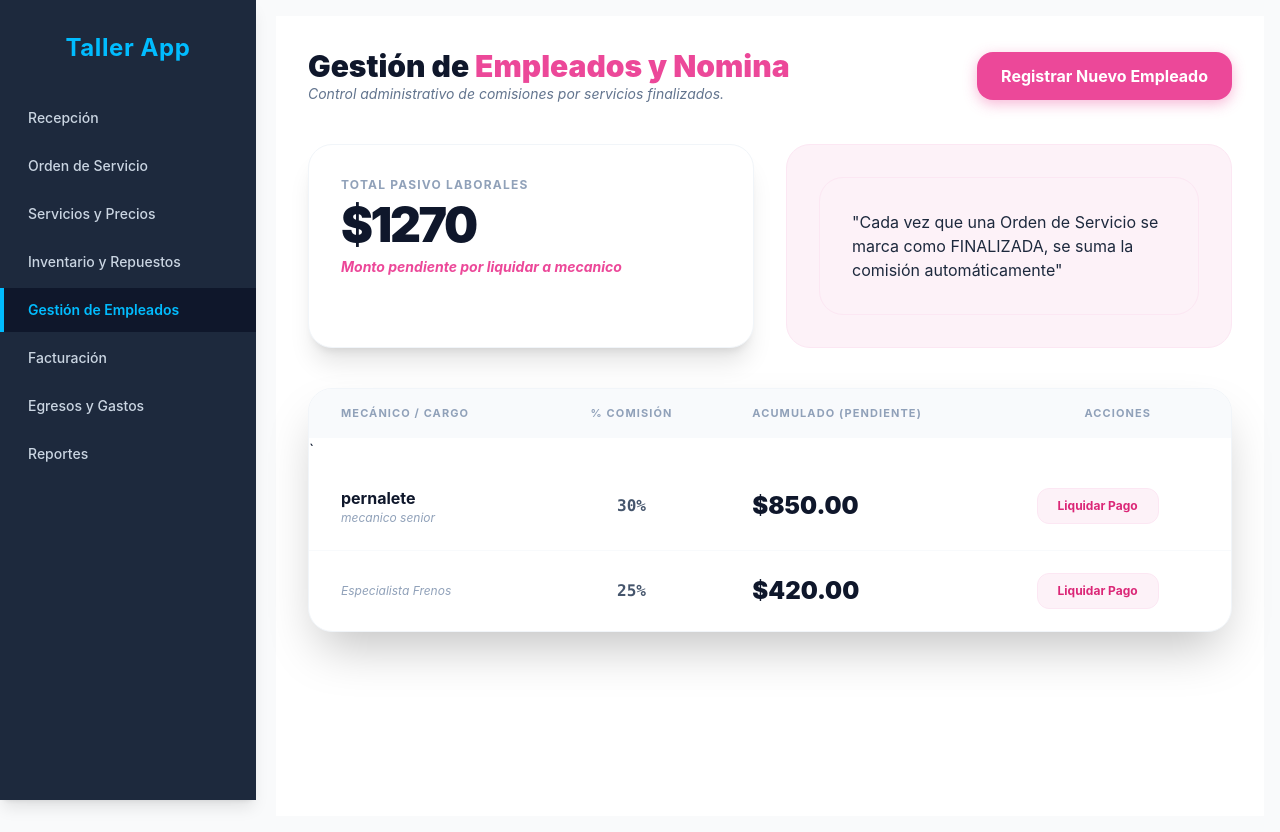
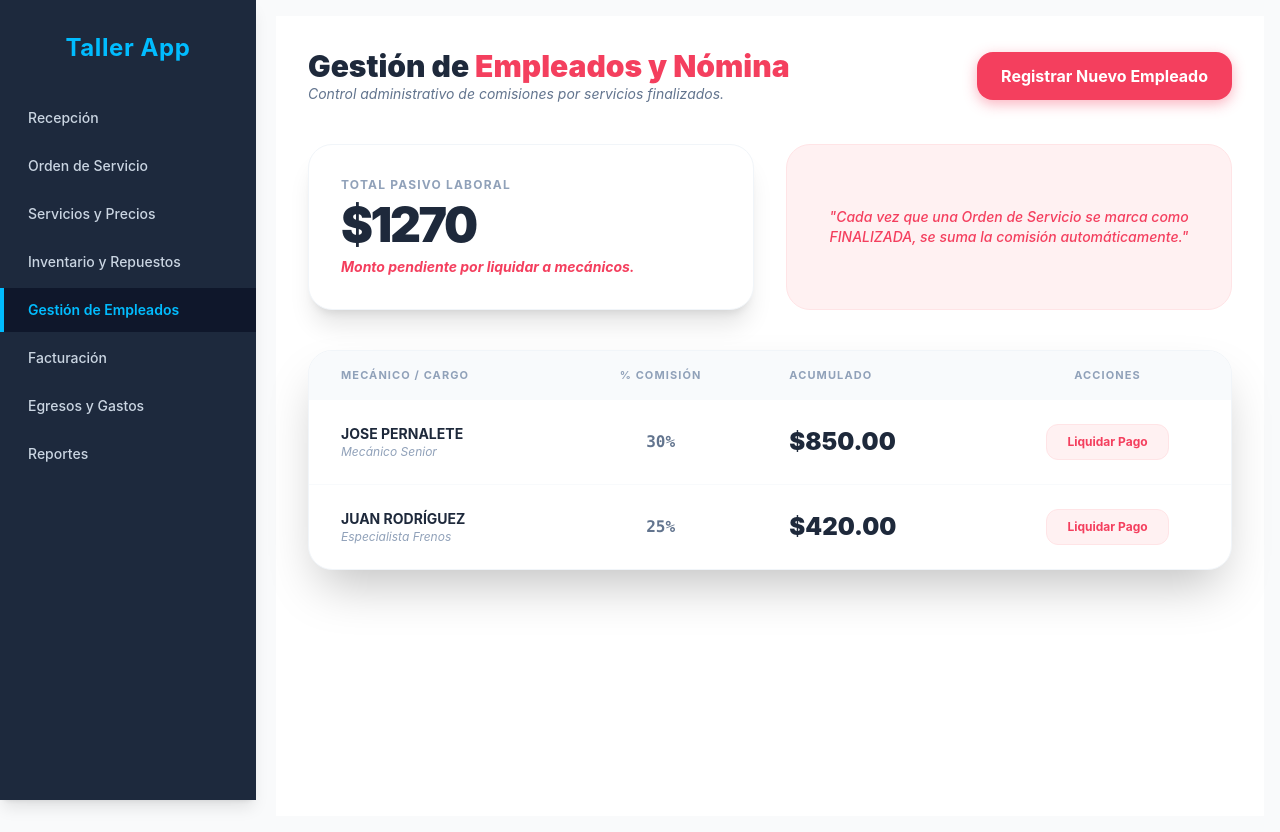
Before and after one commit to Iverson-Vargas/Frontend-Taller-Mecanico, a React (Vite) app: page /Prueba/GestionEmpleados in a window 1280 px wide. Built offline with nearby package versions, Linux system fonts and the light colour scheme.

Commit message:
cambio de diseño a gestion de empleado

```diff
--- a/src/assets/GestionEmpleados.css
+++ b/src/assets/GestionEmpleados.css
@@ -1,44 +1,29 @@
-/*fondo pricipal*/
+/* fondo principal */
 .nomina-container {
-    background-color: #ffff;
+    background-color: #ffffff;
     min-height: 100vh;
 }
 
-/* detalles*/
-.text-pink-accent{
-    color: #ec4899;
+/* Identidad Visual del Taller */
+.text-pink-accent {
+    color: #F43F5E;
 }
 
-.bg-pink-accent{
-    background-color: #ec4899;
+.bg-pink-accent {
+    background-color: #F43F5E;
 }
 
-.shadow-pink-accent{
-    box-shadow: 0 10px 15px -3px rgba(236, 72, 153, 0.2);
-
+.text-slate-main {
+    color: #1E293B;
 }
 
-/*boton de liquidacion*/
-.btn-liquidar-pink {
-    background-color: #fdf2f8;
-    color: #db2777;
-    border: 1px solid #fce7f3;
-    padding: 0.5rem 1.25rem;
-    border-radius: 0.75rem;
-    font-weight: 700;
-    font-size: 0.75rem;
-    transition: all 0.3s ease;
+.shadow-pink-accent {
+    box-shadow: 0 10px 15px -3px rgba(244, 63, 94, 0.2);
 }
 
-.btn-liquidar-pink:hover {
-    background-color: #db2777;
-    color: #ffffff;
-
-}
-
-/* Botón de Registro (El que no muestra color) */
+/* Botón de Registro Principal */
 .btn-registrar-pink {
-    background-color: #ec4899; /* El mismo rosa de tus acentos */
+    background-color: #F43F5E;
     color: #ffffff;
     padding: 0.75rem 1.5rem;
     border-radius: 1rem;
@@ -46,15 +31,37 @@
     transition: all 0.3s ease;
     border: none;
     cursor: pointer;
-    box-shadow: 0 4px 14px 0 rgba(236, 72, 153, 0.39);
+    box-shadow: 0 4px 14px 0 rgba(244, 63, 94, 0.4);
 }
 
 .btn-registrar-pink:hover {
-    background-color: #db2777;
+    background-color: #E11D48; /* Un tono más intenso */
     transform: translateY(-2px);
-    box-shadow: 0 6px 20px rgba(236, 72, 153, 0.23);
 }
 
-.btn-registrar-pink:active {
-    transform: translateY(0);
+/* Botón de liquidación en tabla */
+.btn-liquidar-pink {
+    background-color: #FFF1F2;
+    color: #F43F5E;
+    border: 1px solid #FFE4E6;
+    padding: 0.5rem 1.25rem;
+    border-radius: 0.75rem;
+    font-weight: 700;
+    font-size: 0.75rem;
+    transition: all 0.3s ease;
+    cursor: pointer;
 }
+
+.btn-liquidar-pink:hover {
+    background-color: #F43F5E;
+    color: #ffffff;
+}
+
+/* Estados */
+.text-green-success {
+    color: #10B981;
+}
+
+.text-red-danger {
+    color: #EF4444;
+}
--- a/src/pages/GestionEmpleados.jsx
+++ b/src/pages/GestionEmpleados.jsx
@@ -5,26 +5,26 @@ import { useNavigate } from 'react-router-dom';
 export const GestionEmpleados = () => {
     const navigate = useNavigate();
     const [empleados, setEmpleados] = useState([
-        {id:1, nombre: "jose", apellido: "pernalete", cargo: "mecanico senior", comision:30, acumulado: 850.00},
-        { id: 2, nombre: "Juan Rodríguez", cargo: "Especialista Frenos", comision: 25, acumulado: 420.00 }
+        {id:1, nombre: "jose", apellido: "pernalete", cargo: "Mecánico Senior", comision:30, acumulado: 850.00},
+        {id:2, nombre: "Juan", apellido: "Rodríguez", cargo: "Especialista Frenos", comision: 25, acumulado: 420.00}
     ]);
 
-    //pasivo total
     const totalPasivo = empleados.reduce((acc, emp) => acc + emp.acumulado, 0);
 
-    // Función para liquidar el pago de un empleado
     const liquidarPago = (id) => {
-        setEmpleados(empleados.map(emp =>
-            emp.id === id ? { ...emp, acumulado: 0 } : emp
-        ));
+        if(window.confirm("¿Confirmar liquidación de haberes?")) {
+            setEmpleados(empleados.map(emp =>
+                emp.id === id ? { ...emp, acumulado: 0 } : emp
+            ));
+        }
     };
 
     return (
-        <div className="nomina-container p-8 text-slate-800">
+        <div className="nomina-container p-8 text-slate-main">
             <header className='flex justify-between items-center mb-10'>
                 <div>
-                    <h1 className="text-3xl font-black text-slate-900">
-                        Gestión de <span className="text-pink-accent">Empleados y Nomina </span>
+                    <h1 className="text-3xl font-black text-slate-main">
+                        Gestión de <span className="text-pink-accent">Empleados y Nómina</span>
                     </h1>
                     <p className="text-slate-500 italic text-sm">Control administrativo de comisiones por servicios finalizados.</p>
                 </div>
@@ -35,57 +35,52 @@ export const GestionEmpleados = () => {
 
             <div className="grid grid-cols-1 md:grid-cols-2 gap-8 mb-10 ">
                 <div className="bg-white p-8 rounded-3xl border border-slate-100 shadow-xl">
-                    <p className="text-slate-400 text-xs font-bold uppercase tracking-widest mb-2">Total pasivo laborales</p>
-                    <p className="text-5xl font-black text-slate-900 tracking-tighter">${totalPasivo.toLocaleString('es-ES')}
+                    <p className="text-slate-400 text-xs font-bold uppercase tracking-widest mb-2">Total Pasivo Laboral</p>
+                    <p className="text-5xl font-black text-slate-main tracking-tighter">${totalPasivo.toLocaleString('es-ES')}
                     </p>
-                    <p className="text-pink-accent text-sm font-bold mt-2 italic">Monto pendiente por liquidar a mecanico</p>
+                    <p className="text-pink-accent text-sm font-bold mt-2 italic">Monto pendiente por liquidar a mecánicos.</p>
                 </div>
 
-                <div className='bg-pink-50 p-8 rounded-3xl border border-pink-100 flex items-center justify-center'>
-                    <p className="bg-pink-50 p-8 rounded-3xl border border-pink-100 flex items-center justify-center">
-                        "Cada vez que una Orden de Servicio se marca como FINALIZADA, se suma la comisión automáticamente"
+                <div className='bg-rose-50 p-8 rounded-3xl border border-rose-100 flex items-center justify-center text-center'>
+                    <p className="text-pink-accent font-medium text-sm italic">
+                        "Cada vez que una Orden de Servicio se marca como FINALIZADA, se suma la comisión automáticamente."
                     </p>
                 </div>
             </div>
 
-            {/* tabla de empleados */}
             <div className="bg-white rounded-3xl border border-slate-100 shadow-2xl overflow-hidden">
                 <table className="w-full">
                     <thead className='bg-slate-50'>
                         <tr className="text-slate-400 text-[11px] uppercase tracking-widest font-bold">
                             <th className="px-8 py-4 text-left">Mecánico / Cargo</th>
                             <th className="px-8 py-4 text-center">% Comisión</th>
-                            <th className="px-8 py-4 text-left">Acumulado (Pendiente)</th>
+                            <th className="px-8 py-4 text-left">Acumulado</th>
                             <th className="px-8 py-4 text-center">Acciones</th>
                         </tr>
                     </thead>
                     <tbody className='divide-y divide-slate-50'>
-`                       {empleados.map((emp) => (
-                            <tr key={emp.id} className="hover:bg-pink-50/20 transition-all">
+                        {empleados.map((emp) => (
+                            <tr key={emp.id} className="hover:bg-rose-50/30 transition-all">
                                 <td className="px-8 py-6">
-                                    <p className="text-slate-900 font-bold">{emp.apellido}</p>
+                                    <p className="text-slate-main font-bold uppercase text-sm">{emp.nombre} {emp.apellido}</p>
                                     <p className="text-slate-400 text-xs italic">{emp.cargo}</p>
                                 </td>
-                                <td className="px-8 py-6 text-center font-mono font-bold text-slate-600">
+                                <td className="px-8 py-6 text-center font-mono font-bold text-slate-500">
                                     {emp.comision}%
                                 </td>
                                 <td className="px-8 py-6">
-                                    <span className={`text-2xl font-black ${emp.acumulado > 0 ? 'text-slate-900' : 'text-slate-200'}`}>
+                                    <span className={`text-2xl font-black ${emp.acumulado > 0 ? 'text-slate-main' : 'text-slate-200'}`}>
                                         ${emp.acumulado.toFixed(2)}
                                     </span>
                                 </td>
-                                <td className="px-8 py -6 tet-center">
+                                <td className="px-8 py-6 text-center">
                                     {emp.acumulado > 0 ? (
-                                        <button
-                                          onClick={() => liquidarNomina(emp.id)}
-                                          className="btn-liquidar-pink"
-                                          >
+                                        <button onClick={() => liquidarPago(emp.id)} className="btn-liquidar-pink">
                                             Liquidar Pago
-                                          </button>
+                                        </button>
                                     ) : (
-                                        <span className="text-green-500 font-bold text-xs">PAGADO </span>
+                                        <span className="text-green-success font-bold text-xs tracking-widest uppercase">Pagado</span>
                                     )}
-
                                 </td>
                             </tr>
                         ))}
```
Also changed, not shown: src/pages/RegistroEmpleado.jsx (+21 -21 lines).
